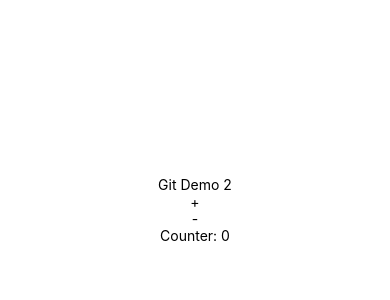
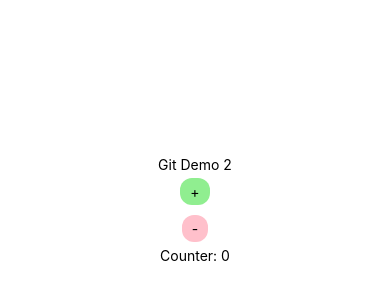
Before and after one commit to ParadauxIO/git-demo, a React Native app: screen / in a window 390 px wide. Shown: the part 212-512 px from the top of the page. Built offline with nearby package versions, Linux system fonts and the light colour scheme.

Commit message:
#3 Adds button styling

```diff
--- a/App.js
+++ b/App.js
@@ -8,10 +8,10 @@ export default function App() {
   return (
     <View style={styles.container}>
       <Text>Git Demo 2</Text>
-      <TouchableOpacity onPress={() => setCounter(prev => prev + 1)}>
+      <TouchableOpacity style={[styles.button, {backgroundColor: "lightgreen"}]} onPress={() => setCounter(prev => prev + 1)}>
         <Text>+</Text>
       </TouchableOpacity>
-      <TouchableOpacity onPress={() => setCounter(prev => prev - 1)}>
+      <TouchableOpacity style={[styles.button, {backgroundColor: "pink"}]} onPress={() => setCounter(prev => prev - 1)}>
         <Text>-</Text>
       </TouchableOpacity>
       <Text>Counter: {counter}</Text>
@@ -27,4 +27,11 @@ const styles = StyleSheet.create({
     alignItems: 'center',
     justifyContent: 'center',
   },
+  button: {
+    paddingHorizontal: 10,
+    paddingVertical: 5,
+    margin: 5,
+    backgroundColor: "rgb(255, 255, 0)",
+    borderRadius: 12
+  }
 });
```
